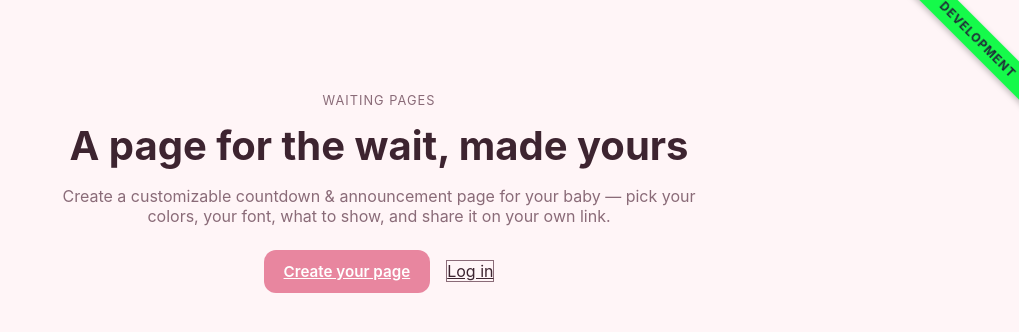
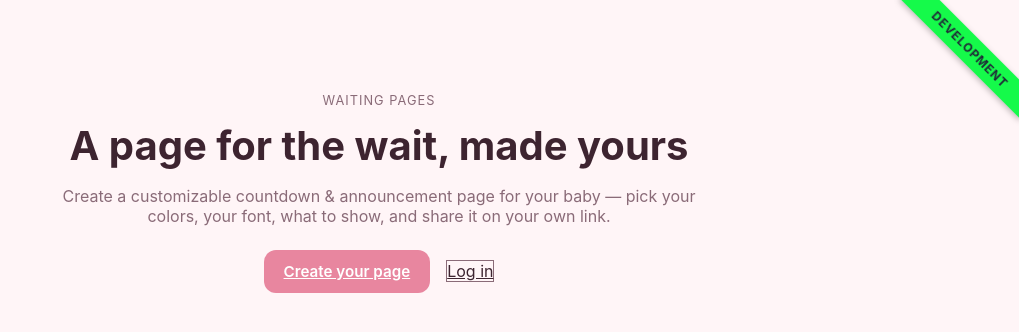
Before and after one commit to mariotsi/baby-loader-as-a-service, a Next.js app: page / in a window 1280 px wide. Shown: the top 332 px of the page, without its empty margins (261-1280 px from the left). Built offline with nearby package versions, Linux system fonts and the light colour scheme.

Commit message:
Keep the Development label clear of the ribbon edges
The ribbon sits further from the corner, so its visible stretch fits
"DEVELOPMENT", the longest label, with a margin on both sides. The
component comment lists local development among the labelled
environments.

```diff
--- a/src/app/globals.css
+++ b/src/app/globals.css
@@ -163,8 +163,8 @@ button {
 /* Environment ribbon (src/components/EnvironmentRibbon.tsx) */
 .env-ribbon {
   position: fixed;
-  top: 26px;
-  right: -44px;
+  top: 36px;
+  right: -36px;
   z-index: 1000;
   width: 170px;
   padding: 6px 0;
--- a/src/components/EnvironmentRibbon.tsx
+++ b/src/components/EnvironmentRibbon.tsx
@@ -7,9 +7,9 @@ const LABELS: Partial<Record<AppEnv, string>> = {
 };
 
 /**
- * Corner ribbon naming the environment on staging (blue) and preview
- * (yellow) deployments, on every page; production and local development
- * render nothing. It ignores pointer events, so it never covers a control.
+ * Corner ribbon naming the environment on every page: staging (blue),
+ * preview (yellow) and local development (green); production renders
+ * nothing. It ignores pointer events, so it never covers a control.
  */
 export function EnvironmentRibbon() {
   const env = appEnv(process.env);
```
